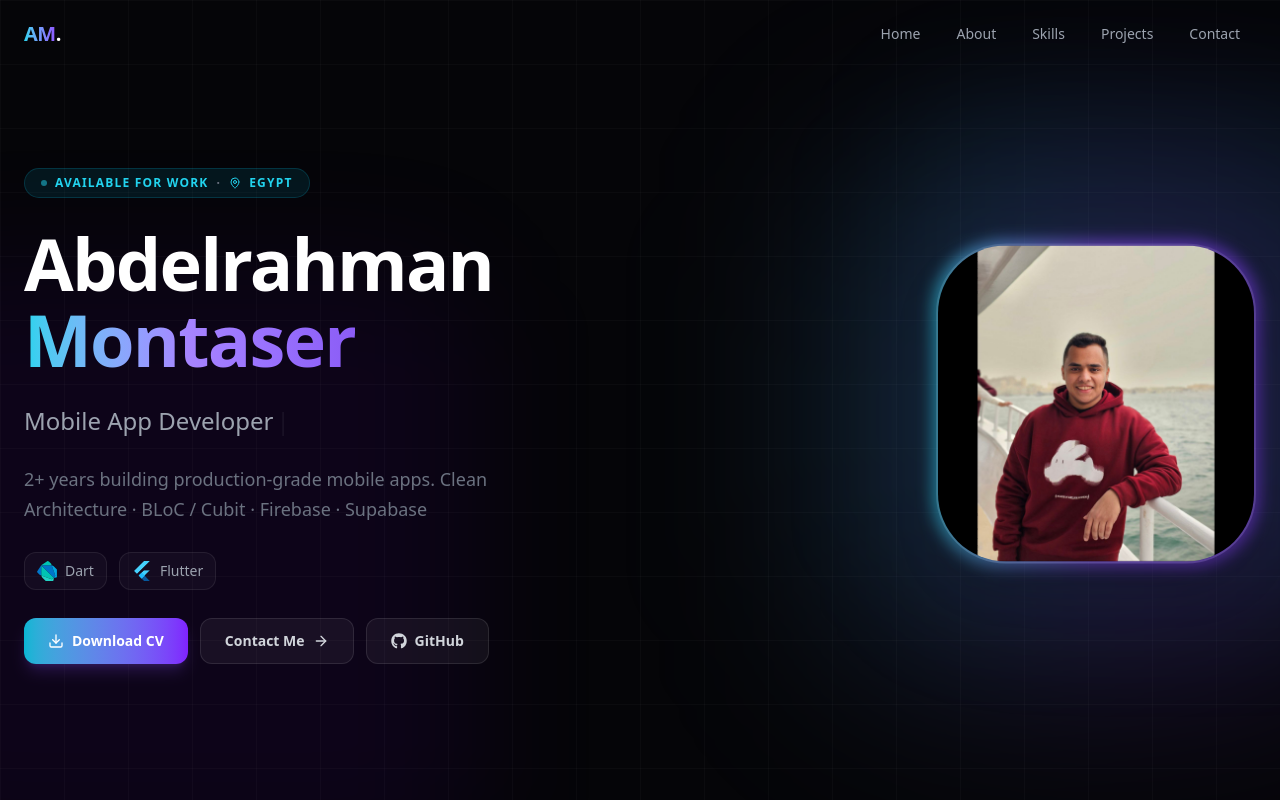
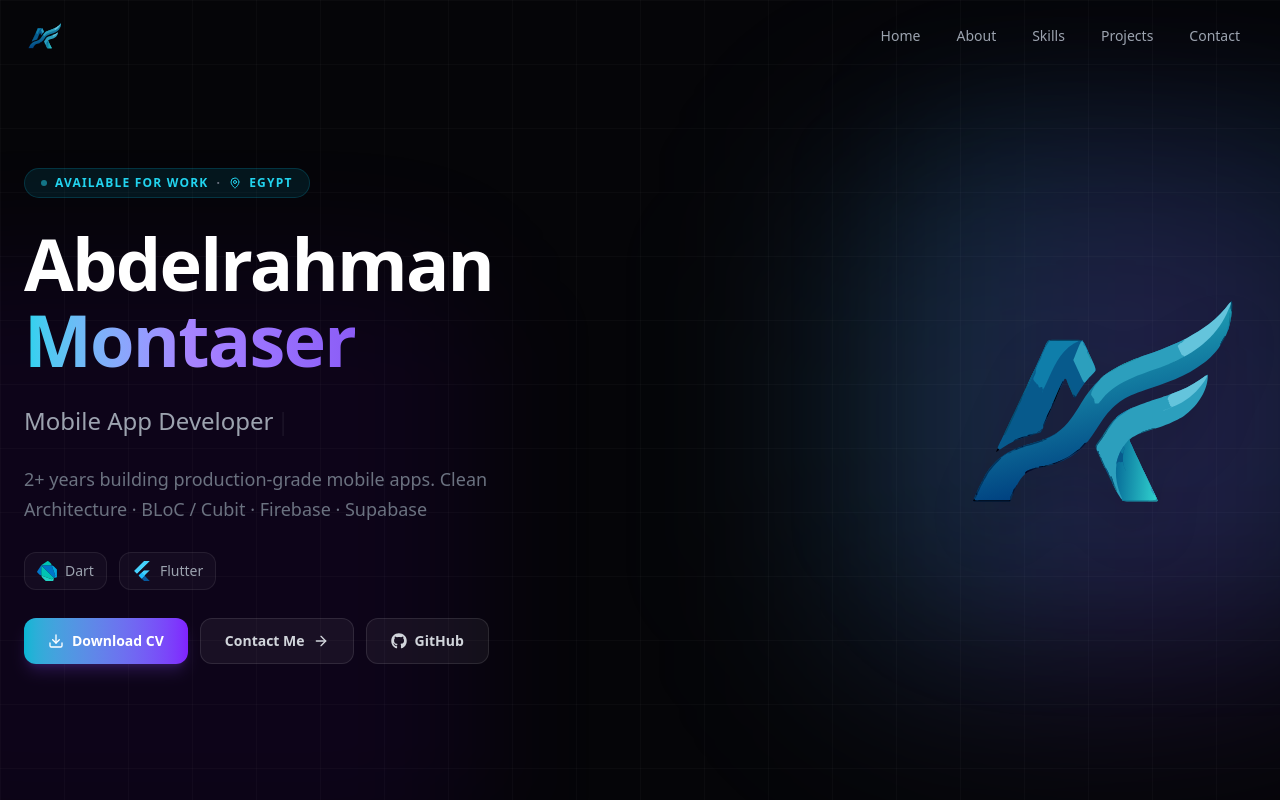
Before and after one commit to Elfouly282/portofino, a React (Vite) app: page / in a window 1280 px wide. Shown: the top 800 px of the page. Built offline with nearby package versions, Linux system fonts and the light colour scheme.

Commit message:
Update portfolio: replace photo with logo, comment education, fix favicon
Made-with: Cursor

```diff
--- a/index.html
+++ b/index.html
@@ -3,7 +3,7 @@
 
 <head>
   <meta charset="UTF-8" />
-  <link rel="icon" type="image/svg+xml" href="/vite.svg" />
+  <link rel="icon" type="image/svg+xml" href="/Images/my-logo.svg" />
   <meta name="viewport" content="width=device-width, initial-scale=1.0" />
   <title>Abdelrahman Montaser | Flutter Developer</title>
 </head>
--- a/src/Components/Aboutme.jsx
+++ b/src/Components/Aboutme.jsx
@@ -108,7 +108,7 @@ const Aboutme = () => {
       </section>
 
       {/* ── Education ── */}
-      <section className="py-20 px-6 bg-[#07070f]">
+      {/* <section className="py-20 px-6 bg-[#07070f]">
         <div className="max-w-4xl mx-auto">
           <motion.div {...fadeUp} className="text-center mb-4">
             <SectionLabel><GraduationCap className="h-3 w-3" /> Education</SectionLabel>
@@ -136,7 +136,7 @@ const Aboutme = () => {
             </Card>
           </motion.div>
         </div>
-      </section>
+      </section> */}
 
       {/* ── Projects ── */}
       <Projects />
--- a/src/Components/Header.jsx
+++ b/src/Components/Header.jsx
@@ -1,6 +1,7 @@
 import React, { useState, useEffect } from "react";
 import { Home, User, Mail, Code2, Menu, X } from "lucide-react";
 import { FaTools } from "react-icons/fa";
+import myLogo from "/Images/my-logo.svg";
 
 const navLinks = [
   { href: "#home", label: "Home" },
@@ -29,11 +30,8 @@ const Header = () => {
       }`}
     >
       <div className="max-w-7xl mx-auto flex items-center justify-between px-6 py-4">
-        <a href="#home" className="text-xl font-black tracking-tight select-none">
-          <span className="bg-gradient-to-r from-cyan-400 to-violet-500 bg-clip-text text-transparent">
-            AM
-          </span>
-          <span className="text-white">.</span>
+        <a href="#home" className="select-none">
+          <img src={myLogo} alt="Logo" className="h-10 w-auto object-contain" />
         </a>
 
         <nav className="hidden md:flex items-center gap-1">
--- a/src/Components/Navbar.jsx
+++ b/src/Components/Navbar.jsx
@@ -7,7 +7,7 @@ import { FaGithub } from "react-icons/fa";
 import dartIcon from "/Images/dart-icon.svg";
 import flutterIcon from "/Images/flutter-icon.svg";
 const cv = "/CV/Abdelrahman%20Montaser%20Flutter%20CV.pdf";
-import myPhoto from "/Images/image.png";
+import myLogo from "/Images/my-logo.svg";
 
 const techStack = [
   { icon: dartIcon, label: "Dart" },
@@ -139,7 +139,7 @@ const Navbar = () => {
           </motion.div>
         </div>
 
-        {/* Right — photo */}
+        {/* Right — logo */}
         <motion.div
           className="relative flex-shrink-0 flex justify-center items-center"
           initial={{ opacity: 0, scale: 0.9 }}
@@ -152,11 +152,10 @@ const Navbar = () => {
             animate={{ y: [0, -14, 0] }}
             transition={{ duration: 5, repeat: Infinity, ease: "easeInOut" }}
           >
-            <div className="absolute -inset-[3px] bg-gradient-to-r from-cyan-400 via-violet-500 to-purple-600 rounded-full blur-sm opacity-60" />
             <img
-              src={myPhoto}
-              alt="Abdelrahman Montaser"
-              className="relative w-60 h-60 md:w-[320px] md:h-[320px] rounded-full object-cover border-2 border-white/10 shadow-2xl"
+              src={myLogo}
+              alt="Abdelrahman Montaser Logo"
+              className="relative w-60 md:w-[320px] object-contain drop-shadow-2xl"
             />
           </motion.div>
         </motion.div>
```
Also changed, not shown: public/Images/my-logo.png (added), public/Images/my-logo.svg (added).
